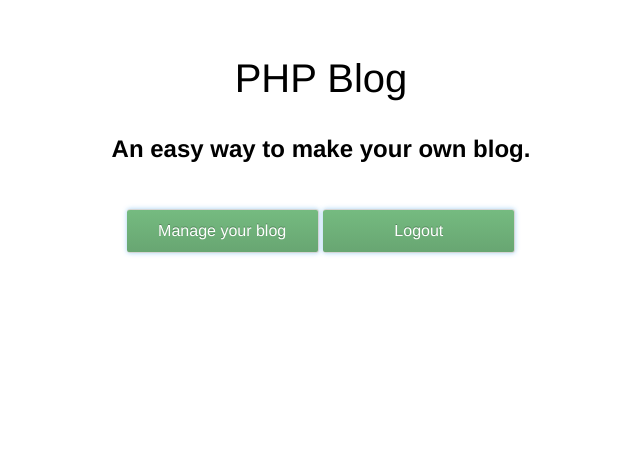
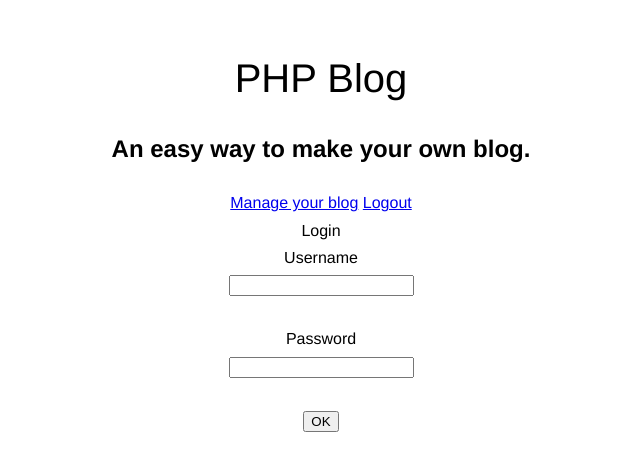
Before and after one commit to koalacoding/yoBlog, a PHP site: page / in a window 1280 px wide. Shown: the part 43-514 px from the top of the page, without its empty margins (319-959 px from the left). Run offline with PHP 8.4, Linux system fonts and the light colour scheme; the visitor is signed in with stand-in values (Sample User, id 1); some libraries are stand-ins or nearby versions.

Commit message:
Working on index.php design.

```diff
--- /dev/null
+++ b/index.js
@@ -0,0 +1,21 @@
+/*-------------------------------------------------------------------
+---------------------------------------------------------------------
+---------------HANDLE LOGIN AND REGISTER BUTTONS CLICK---------------
+---------------------------------------------------------------------
+-------------------------------------------------------------------*/
+
+function handleLoginAndRegisterButtonsClick() {
+	$('.loginAndRegisterButtons').click(function() {
+		$(this).fadeOut();
+	});
+}
+
+/*--------------------------------
+----------------------------------
+---------------MAIN---------------
+----------------------------------
+--------------------------------*/
+
+$(function() {
+	handleLoginAndRegisterButtonsClick();
+});
--- a/index.php
+++ b/index.php
@@ -1,4 +1,3 @@
-<?php include_once('include/session.php'); ?>
 <!DOCTYPE html>
 <html>
 	<head>
@@ -15,16 +14,26 @@
 			<h1>PHP Blog</h1>
 			<h2>An easy way to make your own blog.</h2>
 			<?php
-				include_once('index_functions.php');
+				require_once('include/session.php');
+				require_once('index_functions.php');
+				handleConnectedOrNot($_SESSION);
+			?>
 
-				if (isset($_SESSION['username'])) { // If the user is connected to an account.
-					show_connected_buttons($_SESSION['username']);
-				}
+			<form id="loginForm" action="login_action.php" method="post">
+				<div id="form_header"><span id="form_header_title">Login</span></div>
+				<div id="form_fields">
+					Username <br />
+					<input type="text" name="username" />
+					<br /><br />
+					Password <br />
+					<input type="password" name="password" />
+					<br /><br />
+					<input id="OK" type="submit" value="OK" />
+				</div>
+			</form>
+		</center>
 
-				else {
-					show_not_connected_buttons();
-				}
-			?>
-		</center>
+		<script src="https://ajax.googleapis.com/ajax/libs/jquery/2.1.4/jquery.min.js"></script>
+		<script src="index.js"></script>
 	</body>
 </html>
--- a/index_functions.php
+++ b/index_functions.php
@@ -1,4 +1,22 @@
 <?php
+  /*---------------------------------------------------
+  -----------------------------------------------------
+  ---------------HANDLE CONNECTED OR NOT---------------
+  -----------------------------------------------------
+  ---------------------------------------------------*/
+
+  // Show a different content whether the user is connected or not.
+  function handleConnectedOrNot($session) {
+    if (isset($session['username'])) { // If the user is connected to an account.
+      showConnectedButtons($session['username']);
+    }
+
+    else {
+      showNotConnectedButtons();
+    }
+  }
+
+
   /*----------------------------------------
   ------------------------------------------
   ---------------SHOW BUTTONS---------------
@@ -10,26 +28,20 @@
   ------SHOW CONNECTED BUTTONS----
   ------------------------------*/
 
-  function show_connected_buttons($username) {
-    echo
-      '<div id="top_block">
-        <div id="right_buttons">
-          <a href="manage_blog/manage_blog.php" class="right_buttons_element">Manage your blog</a>
-          <a href="login/logout.php" class="right_buttons_element">Logout</a>
-        </div>
-      </div>';
+  function showConnectedButtons($username) {
+    echo '<div id="loginAndRegisterButtons">
+            <a href="manage_blog/manage_blog.php" class="right_buttons_element">Manage your blog</a>
+            <a href="login/logout.php" class="right_buttons_element">Logout</a>
+          </div>';
   }
 
   /*------------------------------
   ---SHOW NOT CONNECTED BUTTONS---
   ------------------------------*/
 
-  function show_not_connected_buttons() {
-    echo
-    '<div id="top_block">
-      <div id="right_buttons">
-        <a href="login/login.php" class="right_buttons_element">Login to an account</a>
-        <a href="register/register.php" class="right_buttons_element">Register a new account</a>
-      </div>
-    </div>';
+  function showNotConnectedButtons() {
+    echo '<div id="loginAndRegisterButtons">
+            <span class="loginAndRegisterButtons">Login to an account</span>
+            <span class="loginAndRegisterButtons">Register a new account</span>
+          </div>';
   }
--- a/index_style.css
+++ b/index_style.css
@@ -16,11 +16,7 @@
   font-weight: 300;
 }
 
-#right_buttons {
-  margin-top: 10px;
-}
-
-.right_buttons_element {
+.loginAndRegisterButtons {
   background-image: linear-gradient(rgb(117, 187, 128), rgb(104, 166, 114));
   border-bottom-color: rgb(213, 213, 213);
   border-bottom-left-radius: 3px;
@@ -50,7 +46,7 @@
   width: 167.203125px;
 }
 
-.right_buttons_element:hover {
+.loginAndRegisterButtons:hover {
   background-color: rgb(91, 154, 101);
   background-image: linear-gradient(rgb(100, 179, 112), rgb(91, 154, 101));
   background-repeat: repeat-x;
```
Also changed, not shown: README.md.
